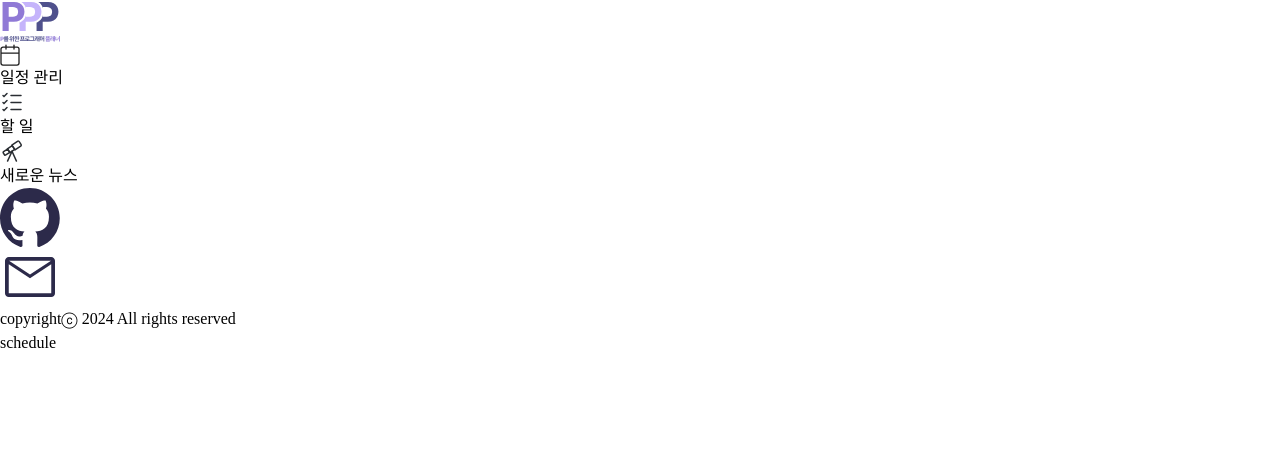
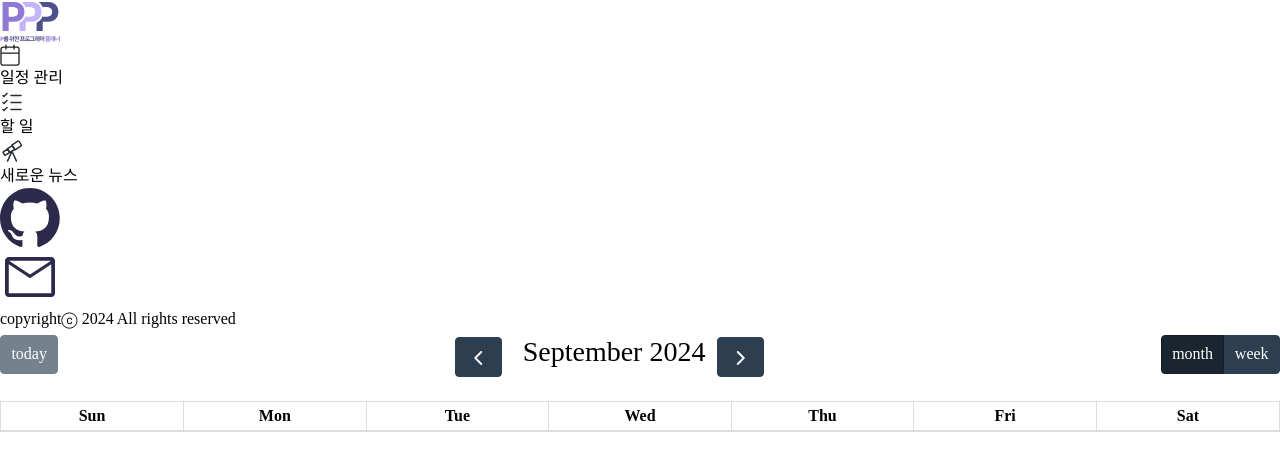
Before and after one commit to axl0926/p2, a React (Vite) app: page /schedule in a window 1280 px wide. Shown: the top 470 px of the page. Built offline with nearby package versions, Linux system fonts and the light colour scheme; a web font is replaced by a local one.

Commit message:
feat:schedule 페이지 추가

```diff
--- a/src/App.tsx
+++ b/src/App.tsx
@@ -1,11 +1,12 @@
 import Navbar from "@components/layout/navbar/Navbar";
+import Schedule from "@/pages/Schedule";
 import { Route, Routes } from "react-router-dom";
 function App() {
     return (
         <div className="flex ">
             <Navbar />
             <Routes>
-                <Route path="/schedule" element={<div>schedule</div>} />
+                <Route path="/schedule" element={<Schedule />} />
                 <Route path="/task" element={<div>task</div>} />
                 <Route path="/news" element={<div>neews</div>} />
             </Routes>
--- a/src/index.css
+++ b/src/index.css
@@ -6,4 +6,12 @@
 
 * {
     font-family: "Spoqa Han Sans Neo", "sans-serif";
+    box-sizing: border-box;
 }
+.fc-toolbar-title {
+    display: inline-block;
+}
+
+.fc-dayGridMonth-view tr {
+    height: calc(100% / 6);
+}
--- /dev/null
+++ b/src/pages/Schedule.tsx
@@ -0,0 +1,48 @@
+import FullCalendar from "@fullcalendar/react";
+import dayGridPlugin from "@fullcalendar/daygrid"; // a plugin!
+import interactionPlugin from "@fullcalendar/interaction";
+import EventModal from "@/components/features/eventModal/EventModal";
+import { useState } from "react";
+import { DateSelectArg, EventInput } from "@fullcalendar/core/index.js";
+
+const Schedule = () => {
+    const [isEventModalOpen, setIsEventModalOpen] = useState(false);
+    const [startDate, setStartDate] = useState<Date>();
+    const [endDate, setEndDate] = useState<Date>();
+    const [events, setEvents] = useState<EventInput[]>([]);
+
+    const handleDateSelect = (selectInfo: DateSelectArg): void => {
+        const calendarApi = selectInfo.view.calendar;
+        setStartDate(selectInfo.start);
+        setEndDate(new Date(selectInfo.end.setDate(selectInfo.end.getDate() - 1))); //fullcalendar의 select.end는 선택한날짜+1일을 반환하기때문에 하루를 빼줌
+        setIsEventModalOpen(true);
+        calendarApi.unselect();
+    };
+
+    return (
+        <div className=" w-[calc(100vw-300px)] h-screen">
+            <FullCalendar
+                plugins={[dayGridPlugin, interactionPlugin]}
+                headerToolbar={{
+                    left: "today",
+                    center: "prev title next",
+                    right: "dayGridMonth,dayGridWeek",
+                }}
+                height="100%"
+                editable={true}
+                selectable={true}
+                select={handleDateSelect}
+                events={events}
+                initialView="dayGridMonth"
+                views={{
+                    dayGrid: {
+                        dayMaxEventRows: 3,
+                    },
+                }}
+            />
+            {isEventModalOpen && <EventModal setIsEventModalOpen={setIsEventModalOpen} start={startDate} end={endDate} events={events} setEvents={setEvents}/>}
+        </div>
+    );
+};
+
+export default Schedule;
```
Also changed, not shown: package.json (+11 -1 lines), 2 other files (tests, documents, lock files or other folders).
